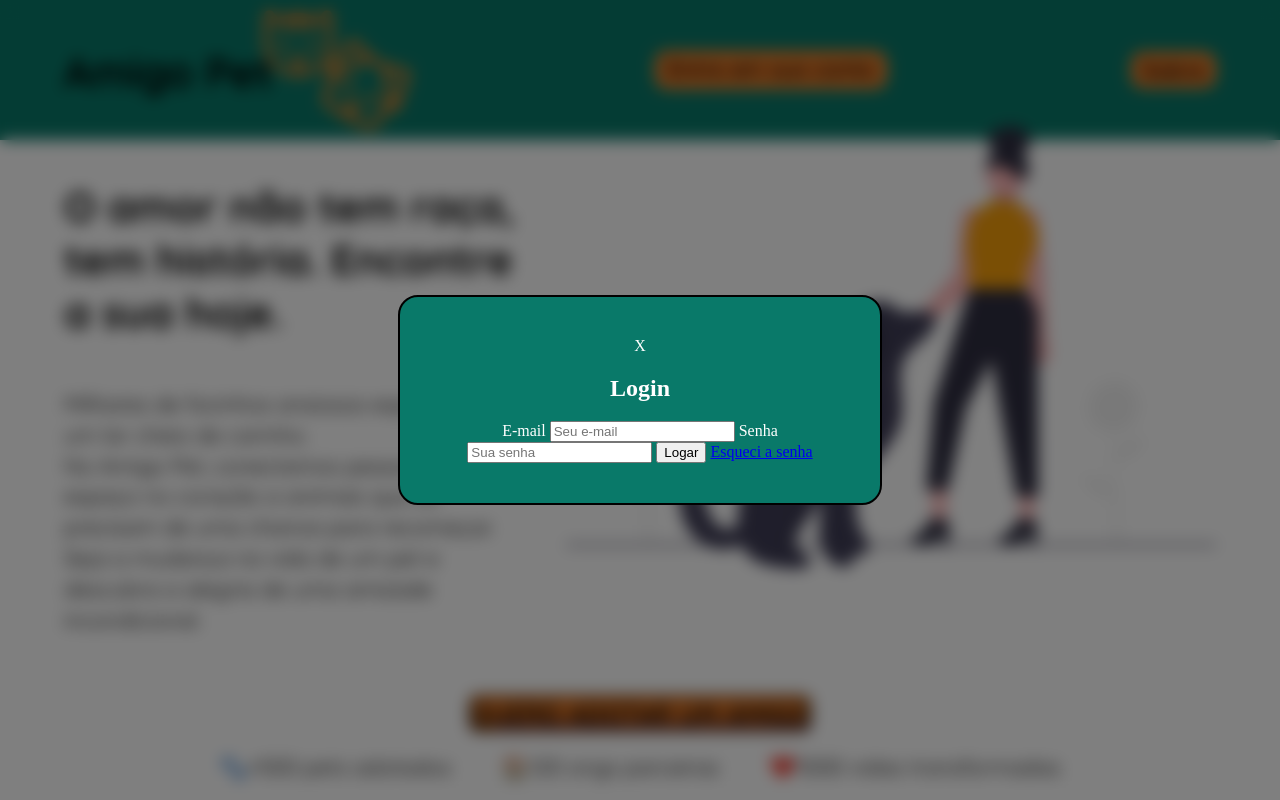
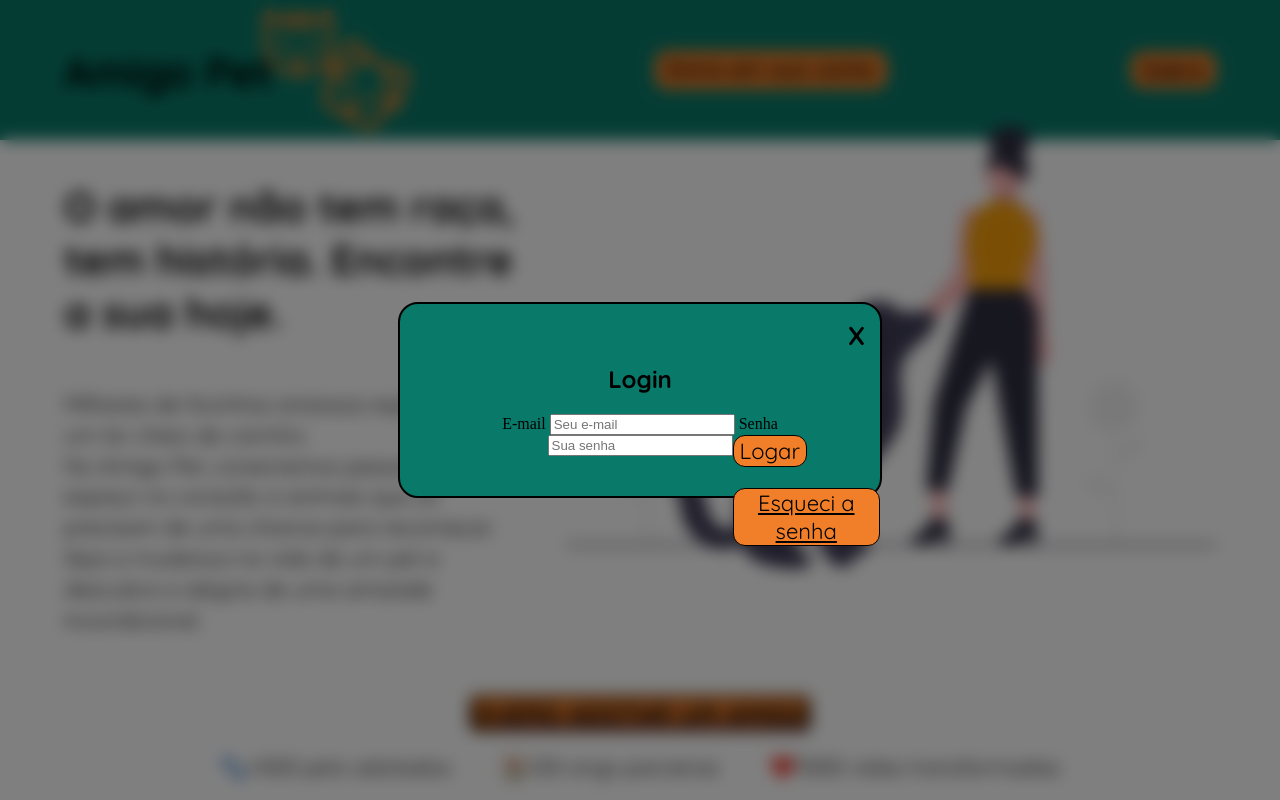
Before and after one commit to Standlidev/Projeto-levantamento-de-requisitos, a plain HTML site: page index.html in a window 1280 px wide. Both pictures are taken after a click on the element "Entre em sua conta". Shown: the top 800 px of the page. Drawn offline with Linux system fonts and the light colour scheme.

Commit message:
alteracoes no popup de login

```diff
--- a/index.html
+++ b/index.html
@@ -42,14 +42,14 @@
     <div class="modal-overlay" id="modalOverlay">
     <div class="modal-content">
         <span class="close-button" id="closeModal">X</span>
-        <h2>Login</h2>
+        <h2 id="loginTitle">Login</h2>
         <form>
-            <label>E-mail</label>
-            <input type="email" placeholder="Seu e-mail">
-            <label>Senha</label>
-            <input type="password" placeholder="Sua senha">
+            <label for="emailHolder">E-mail</label>
+            <input type="email" placeholder="Seu e-mail" id="emailHolder">
+            <label for="passwordCamp">Senha</label>
+            <input type="password" placeholder="Sua senha" id="passwordCamp">
             <button type="submit" class="loginButton">Logar</button>
-            <a href="#" class="forgot-password">Esqueci a senha</a>
+            <a href="#" class="forgotPassword">Esqueci a senha</a>
         </form>
     </div>
 </div>
--- a/style.css
+++ b/style.css
@@ -130,30 +130,69 @@ header{
     justify-content: center;
     margin: 20px 0;
 }
-/* O container que ocupa a tela toda */
+
 .modal-overlay {
-    display: none; /* Começa escondido */
+    display: none;
     position: fixed;
     top: 0;
     left: 0;
     width: 100%;
     height: 100%;
-    background-color: rgba(0, 0, 0, 0.5); /* Fundo preto transparente */
-    backdrop-filter: blur(8px); /* O efeito de desfoque do Figma */
-    z-index: 1000; /* Garante que fique acima de tudo */
+    background-color: rgba(0, 0, 0, 0.5);
+    backdrop-filter: blur(8px);
+    z-index: 1000;
     justify-content: center;
     align-items: center;
 }
 
-/* A caixa centralizada */
+
 .modal-content {
-    background-color: #097969; /* O verde do seu header */
+    background-color: #097969;
     padding: 40px;
-    border-radius: 20px; /* Bordas arredondadas */
+    border-radius: 20px;
     width: 100%;
     max-width: 400px;
     text-align: center;
-    color: white;
+    color: black;
     position: relative;
     border: 2px solid black;
+
 }
+#closeModal{
+    position: absolute;
+    color: black;
+    right: 15px;
+    top: 15px;
+    cursor: pointer;
+    font-family: 'Quicksand';
+    font-weight: 700;
+    font-size: 26px;
+}
+#loginTitle{
+    color: black;
+    font-family: 'Quicksand';
+    font-size: 32;
+    font-weight: 700;
+}
+.loginButton{
+    position: absolute;
+    background-color: #F17F29;
+    border: 1px solid;
+    font-family: 'Quicksand';
+    font-size: 22px;
+    border-radius: 12px;
+
+}
+
+.forgotPassword{
+    position: absolute;
+    bottom: -50px;
+    background-color: #F17F29;
+    border-radius: 12px;
+    border: 1px solid;
+    font-family: 'Quicksand';
+    font-size: 22px;
+    text-decoration: underline;
+    text-decoration-color: black;
+    color: black;
+}
```
